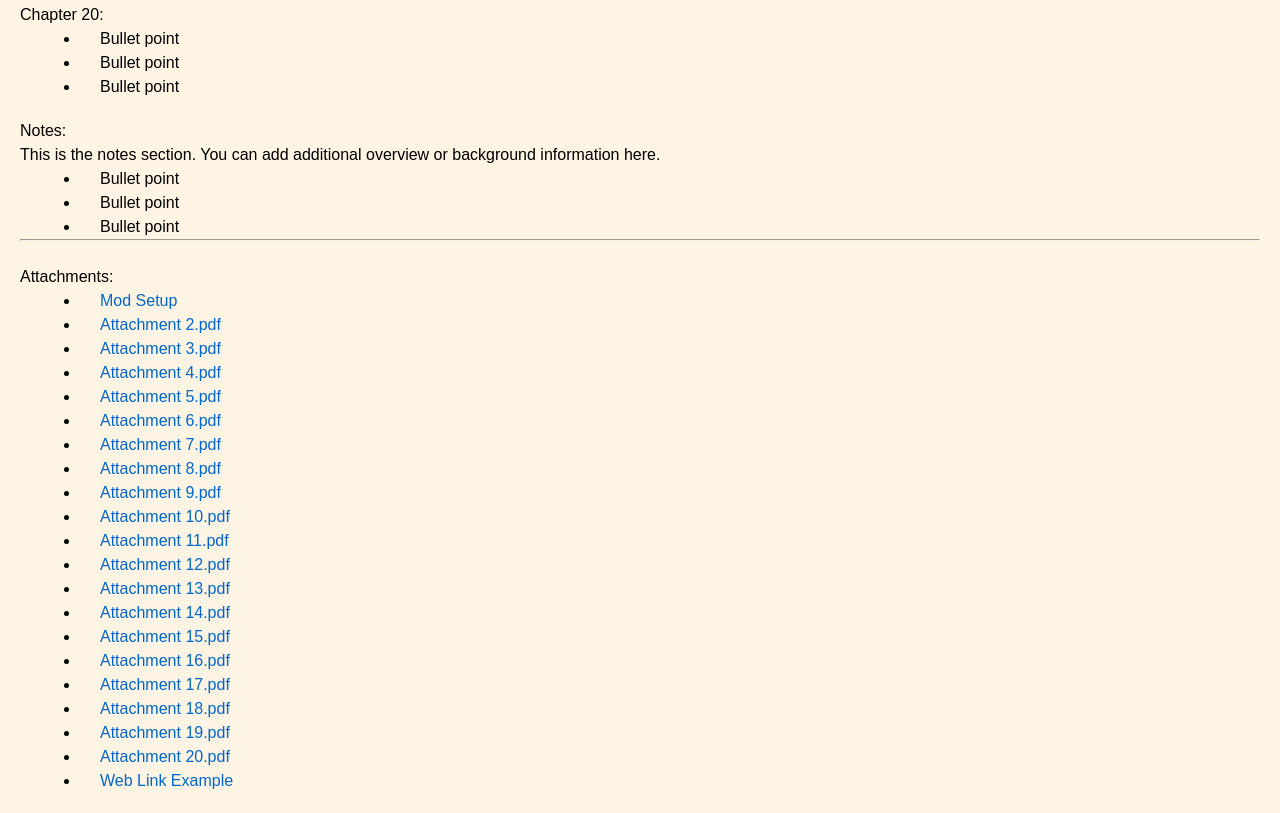
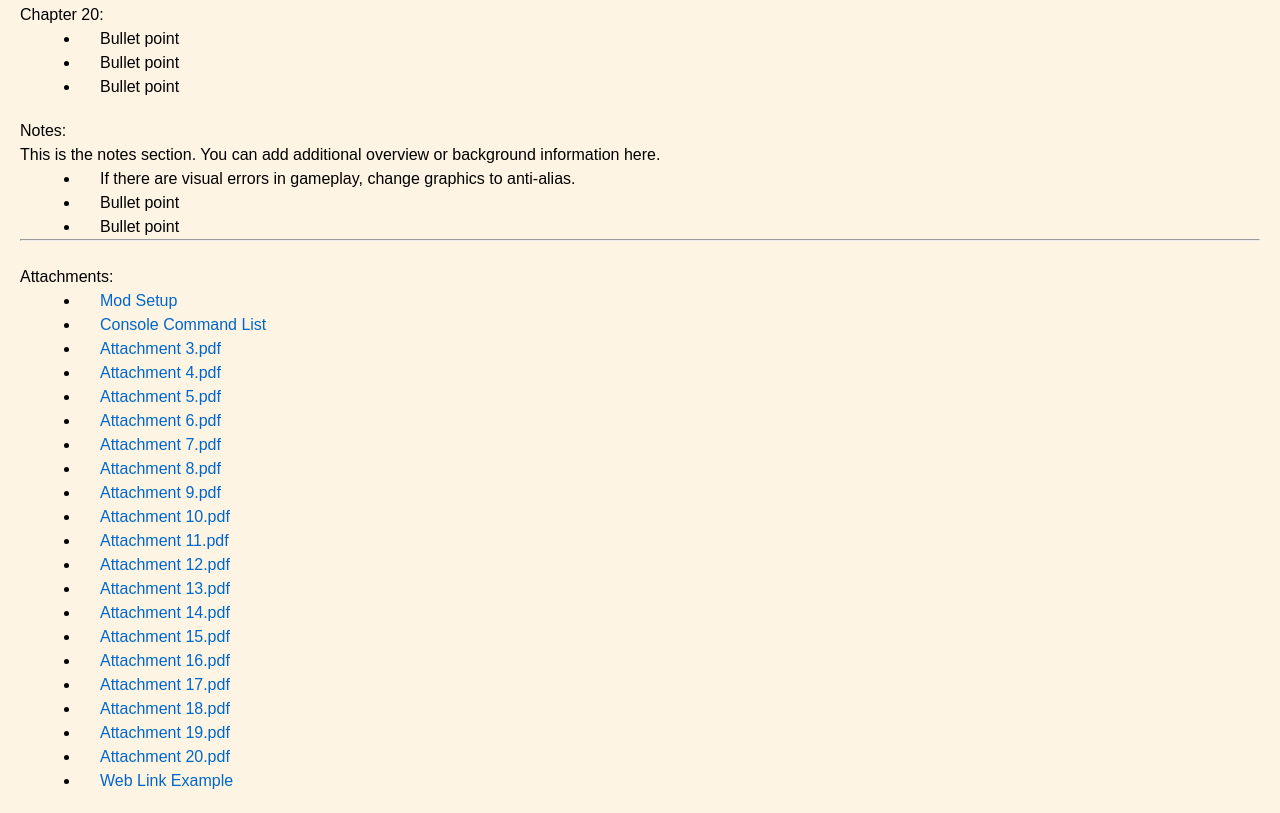
Before and after one commit to EX070694/Witcher-3, a plain HTML site: page index.html in a window 1280 px wide. Shown: the part 2431-3244 px from the top of the page. Drawn offline with Linux system fonts and the light colour scheme.

Commit message:
Update index.html

```diff
--- a/index.html
+++ b/index.html
@@ -285,7 +285,7 @@
         <h1>Notes:</h1>
         <p>This is the notes section. You can add additional overview or background information here.</p>
         <ul>
-            <li>Bullet point</li>
+            <li>If there are visual errors in gameplay, change graphics to anti-alias.</li>
             <li>Bullet point</li>
             <li>Bullet point</li>
         </ul>
@@ -299,7 +299,7 @@
         <h1>Attachments:</h1>
         <ul>
             <li><a href="Mod_Setup.txt" target="_blank">Mod Setup</a></li>
-            <li><a href="Attachment_2.pdf" target="_blank">Attachment 2.pdf</a></li>
+            <li><a href="ConsoleCommands.xlsx" target="_blank">Console Command List</a></li>
             <li><a href="Attachment_3.pdf" target="_blank">Attachment 3.pdf</a></li>
             <li><a href="Attachment_4.pdf" target="_blank">Attachment 4.pdf</a></li>
             <li><a href="Attachment_5.pdf" target="_blank">Attachment 5.pdf</a></li>
```
